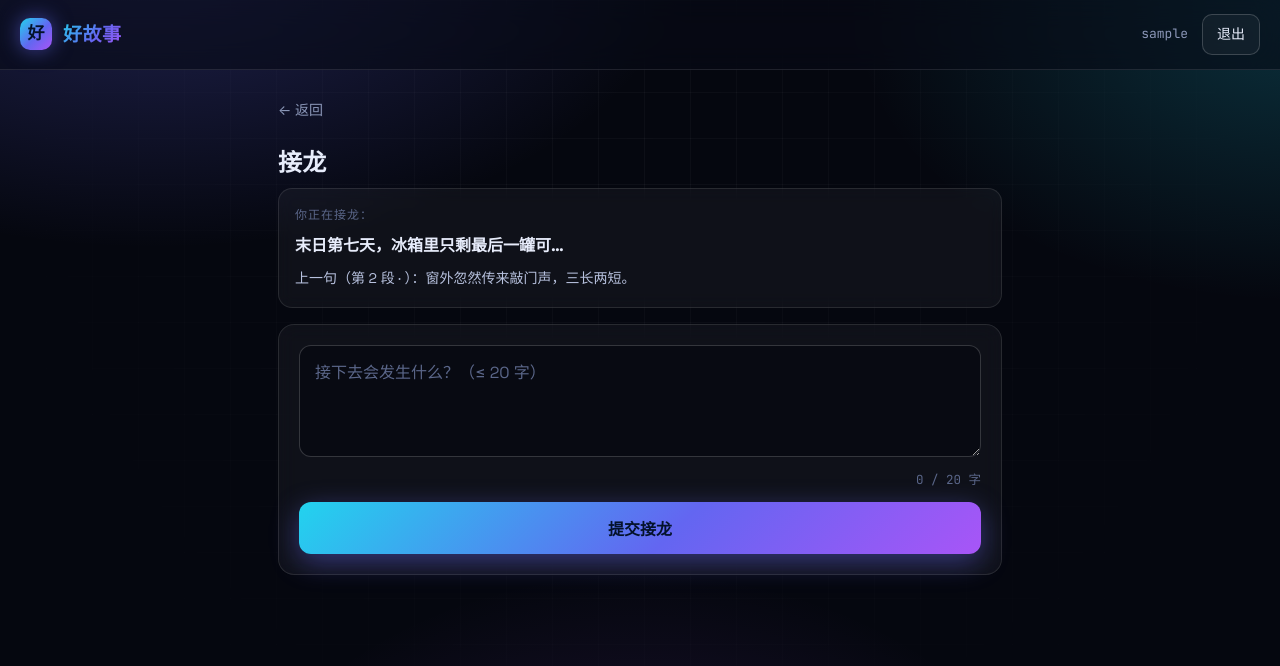
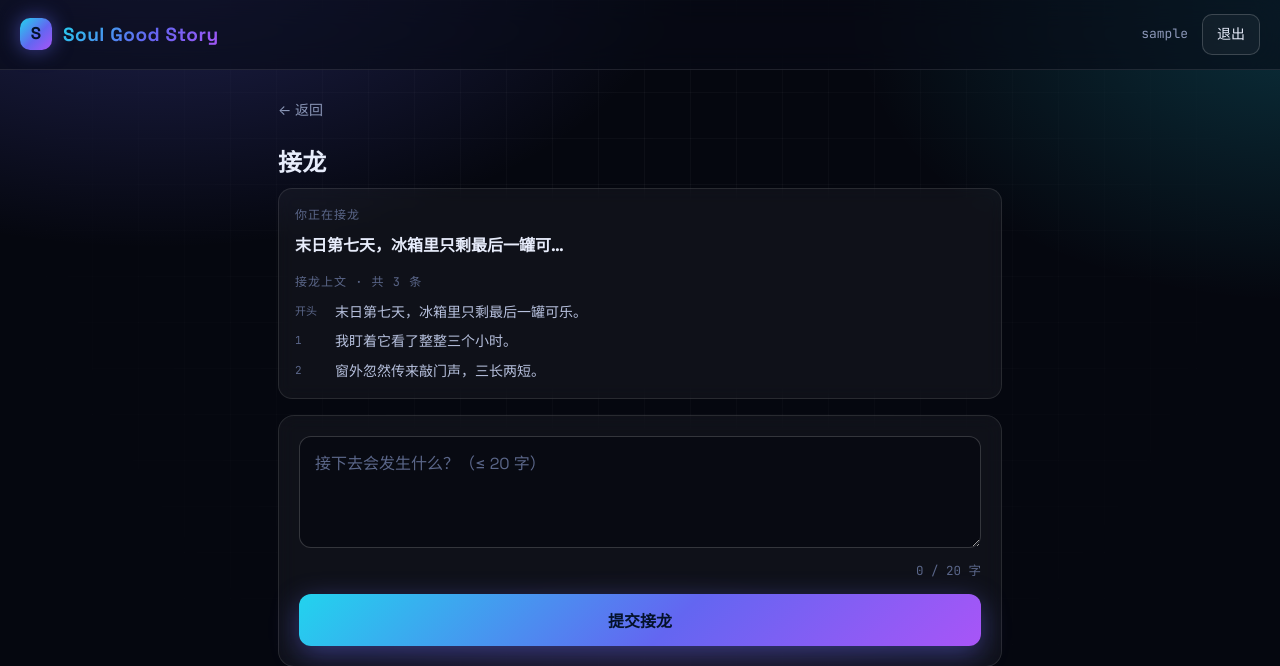
Before and after one commit to BigNosefan/SoulGoodStory, a Flask app: page /publish?story_id=1 in a window 1280 px wide. Shown: the top 666 px of the page. Run offline with Flask 3, Linux system fonts and the light colour scheme; the visitor is signed in with stand-in values (Sample User, id 1); data comes from the database, SQL or seed files in the repository.

Commit message:
修复生成中卡住 + 改名 Soul Good Story + 发布页接龙上文展开
- 修复"已生成完仍显示生成中"：.ai-pending 的 display:inline-flex 覆盖了
  [hidden] 属性导致标识藏不掉，新增 .ai-pending[hidden]{display:none}
- 启动自愈 recover_pending()：重跑被进程退出中断的"生成中"孤儿故事
- 改名：好故事 → Soul Good Story（品牌名/ logo / 各页 title / README）
- 发布页接龙上文：从只显示上一句改为显示最近 5 条 + "展开全部 N 条"切换，
  relay 模式下传入完整 blocks

Co-Authored-By: Claude Opus 4.8 (1M context) <noreply@anthropic.com>

```diff
--- a/app.py
+++ b/app.py
@@ -76,6 +76,14 @@ def kick_ai(story_id):
     """异步生成：先标记"生成中"，再丢到后台线程，请求立即返回。"""
     db.set_ai_status(story_id, "pending")
     threading.Thread(target=_generate_ai, args=(story_id,), daemon=True).start()
+
+
+def recover_pending():
+    """启动时重跑遗留的"生成中"故事：后台线程随进程退出而中断，
+    会留下 ai_status=pending 的孤儿，页面就会一直转圈。重启时重新触发即可。"""
+    for s in db.list_stories():
+        if s.get("ai_status") == "pending":
+            kick_ai(s["id"])
 
 
 # ---------- 首页 ----------
@@ -188,12 +196,13 @@ def publish():
         if story["status"] != "ongoing":
             flash("故事已完结，无法接龙")
             return redirect(url_for("story_detail", story_id=story_id))
-        tail = db.get_tail(story_id)
+        blocks = db.get_blocks(story_id)
+        tail = blocks[-1] if blocks else None
         if tail and tail["author_id"] == user["id"]:
             flash("不能连续接龙，请等待其他人接龙后再继续")
             return redirect(url_for("story_detail", story_id=story_id))
         return render_template(
-            "publish.html", mode="relay", story=story, tail=tail,
+            "publish.html", mode="relay", story=story, tail=tail, blocks=blocks,
             user=user, maxlen=db.MAX_RELAY,
         )
 
@@ -251,6 +260,7 @@ def ensure_seed():
 
 db.init_db()
 ensure_seed()
+recover_pending()
 
 
 if __name__ == "__main__":
--- a/static/style.css
+++ b/static/style.css
@@ -181,6 +181,7 @@ body::after {
 .ai-placeholder { color: var(--muted); }
 .ai-pending { color: var(--cyan); font-size: 12px; margin-left: 8px; display: inline-flex; align-items: center; }
 .ai-pending::before { content: ""; width: 11px; height: 11px; margin-right: 6px; border-radius: 50%; border: 2px solid rgba(34, 211, 238, .25); border-top-color: var(--cyan); animation: spin .8s linear infinite; }
+.ai-pending[hidden] { display: none; }  /* 修复：上面的 display:inline-flex 会让 hidden 属性失效，必须显式藏掉 */
 
 /* 接龙入口 */
 .relay-entry {
@@ -223,6 +224,13 @@ body::after {
 .ctx-label { color: var(--faint); font-size: 12px; font-family: var(--mono); letter-spacing: 1px; text-transform: uppercase; }
 .ctx-title { font-weight: 600; margin: 6px 0; }
 .ctx-tail { color: #b7c1de; font-size: 14px; }
+.ctx-list { list-style: none; padding: 0; margin: 8px 0 0; display: flex; flex-direction: column; gap: 7px; }
+.ctx-item { display: flex; gap: 10px; font-size: 14px; color: #b7c1de; line-height: 1.6; }
+.ctx-item.ctx-hidden { display: none; }
+.ctx-seq { flex: 0 0 auto; min-width: 30px; font-family: var(--mono); font-size: 11px; color: var(--faint); padding-top: 2px; }
+.ctx-text { flex: 1; }
+.ctx-toggle { margin-top: 12px; background: var(--surface); border: 1px solid var(--border); color: var(--cyan); border-radius: 999px; padding: 6px 14px; font-size: 12px; font-family: var(--font); cursor: pointer; transition: .15s; }
+.ctx-toggle:hover { border-color: var(--cyan); box-shadow: 0 0 14px rgba(34, 211, 238, .2); }
 
 .publish-form {
   display: flex; flex-direction: column; gap: 12px; background: var(--surface);
--- a/templates/base.html
+++ b/templates/base.html
@@ -3,7 +3,7 @@
 <head>
   <meta charset="utf-8">
   <meta name="viewport" content="width=device-width, initial-scale=1">
-  <title>{% block title %}好故事{% endblock %}</title>
+  <title>{% block title %}Soul Good Story{% endblock %}</title>
   <link rel="preconnect" href="https://fonts.googleapis.com">
   <link rel="preconnect" href="https://fonts.gstatic.com" crossorigin>
   <link href="https://fonts.googleapis.com/css2?family=Space+Grotesk:wght@400;500;700&family=JetBrains+Mono:wght@400;500&display=swap" rel="stylesheet">
@@ -12,8 +12,8 @@
 <body>
   <header class="topbar">
     <a class="brand" href="{{ url_for('index') }}">
-      <span class="logo">好</span>
-      <span class="name">好故事</span>
+      <span class="logo">S</span>
+      <span class="name">Soul Good Story</span>
     </a>
     <nav class="user-area">
       {% if user %}
--- a/templates/detail.html
+++ b/templates/detail.html
@@ -1,5 +1,5 @@
 {% extends "base.html" %}
-{% block title %}{{ story.title }} · 好故事{% endblock %}
+{% block title %}{{ story.title }} · Soul Good Story{% endblock %}
 {% block content %}
   <a class="back" href="{{ url_for('index') }}">← 返回首页</a>
 
--- a/templates/login.html
+++ b/templates/login.html
@@ -1,5 +1,5 @@
 {% extends "base.html" %}
-{% block title %}登录 · 好故事{% endblock %}
+{% block title %}登录 · Soul Good Story{% endblock %}
 {% block content %}
   <a class="back" href="{{ url_for('index') }}">← 返回首页</a>
   <h1 class="page-title">登录</h1>
--- a/templates/publish.html
+++ b/templates/publish.html
@@ -1,17 +1,29 @@
 {% extends "base.html" %}
-{% block title %}{{ '接龙' if mode == 'relay' else '发布故事' }} · 好故事{% endblock %}
+{% block title %}{{ '接龙' if mode == 'relay' else '发布故事' }} · Soul Good Story{% endblock %}
 {% block content %}
   <a class="back" href="{{ url_for('story_detail', story_id=story.id) if mode == 'relay' else url_for('index') }}">← 返回</a>
   <h1 class="page-title">{{ '接龙' if mode == 'relay' else '发布新故事' }}</h1>
 
   {% if mode == 'relay' %}
     <div class="relay-context">
-      <div class="ctx-label">你正在接龙：</div>
+      <div class="ctx-label">你正在接龙</div>
       <div class="ctx-title">{{ story.title }}</div>
-      {% if tail %}
-        <div class="ctx-tail">
-          上一句（{{ '开头' if tail.sequence == 0 else '第 ' ~ tail.sequence ~ ' 段' }} · {{ tail.author_name }}）：{{ tail.raw_content }}
-        </div>
+
+      {% if blocks %}
+        {% set total = blocks | length %}
+        {% set hide_before = total - 5 %}
+        <div class="ctx-label" style="margin-top: 12px;">接龙上文 · 共 {{ total }} 条</div>
+        <ol class="ctx-list" id="ctx-list">
+          {% for b in blocks %}
+            <li class="ctx-item{% if loop.index0 < hide_before %} ctx-hidden{% endif %}">
+              <span class="ctx-seq">{{ '开头' if b.sequence == 0 else b.sequence }}</span>
+              <span class="ctx-text">{{ b.raw_content }}</span>
+            </li>
+          {% endfor %}
+        </ol>
+        {% if total > 5 %}
+          <button type="button" class="ctx-toggle" id="ctx-toggle" data-expanded="0">▾ 展开全部 {{ total }} 条</button>
+        {% endif %}
       {% endif %}
     </div>
   {% endif %}
@@ -27,4 +39,23 @@
     <div class="counter"><span id="cc">0</span> / {{ maxlen }} 字</div>
     <button class="btn-primary" type="submit">{{ '提交接龙' if mode == 'relay' else '发布' }}</button>
   </form>
+
+  {% if mode == 'relay' and blocks and blocks | length > 5 %}
+  <script>
+    (function () {
+      var t = document.getElementById('ctx-toggle');
+      if (!t) return;
+      t.addEventListener('click', function () {
+        var items = Array.prototype.slice.call(document.querySelectorAll('#ctx-list .ctx-item'));
+        var hideBefore = items.length - 5;
+        var expanded = t.dataset.expanded === '1';
+        items.forEach(function (li, i) {
+          if (i < hideBefore) li.classList.toggle('ctx-hidden', expanded);  // 已展开→重新折叠；已折叠→展开
+        });
+        t.dataset.expanded = expanded ? '0' : '1';
+        t.textContent = expanded ? ('▾ 展开全部 ' + items.length + ' 条') : '▴ 收起';
+      });
+    })();
+  </script>
+  {% endif %}
 {% endblock %}
```
Also changed, not shown: README.md.
